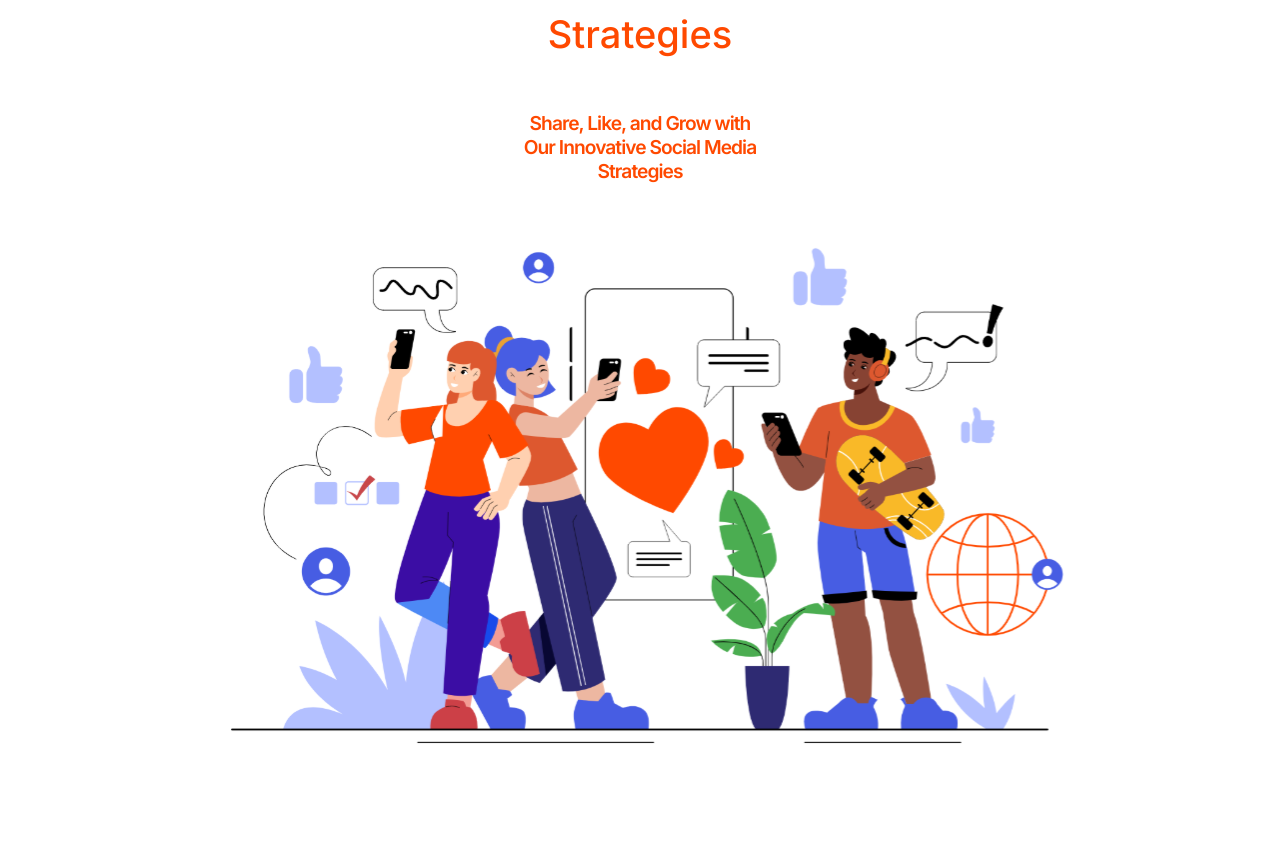
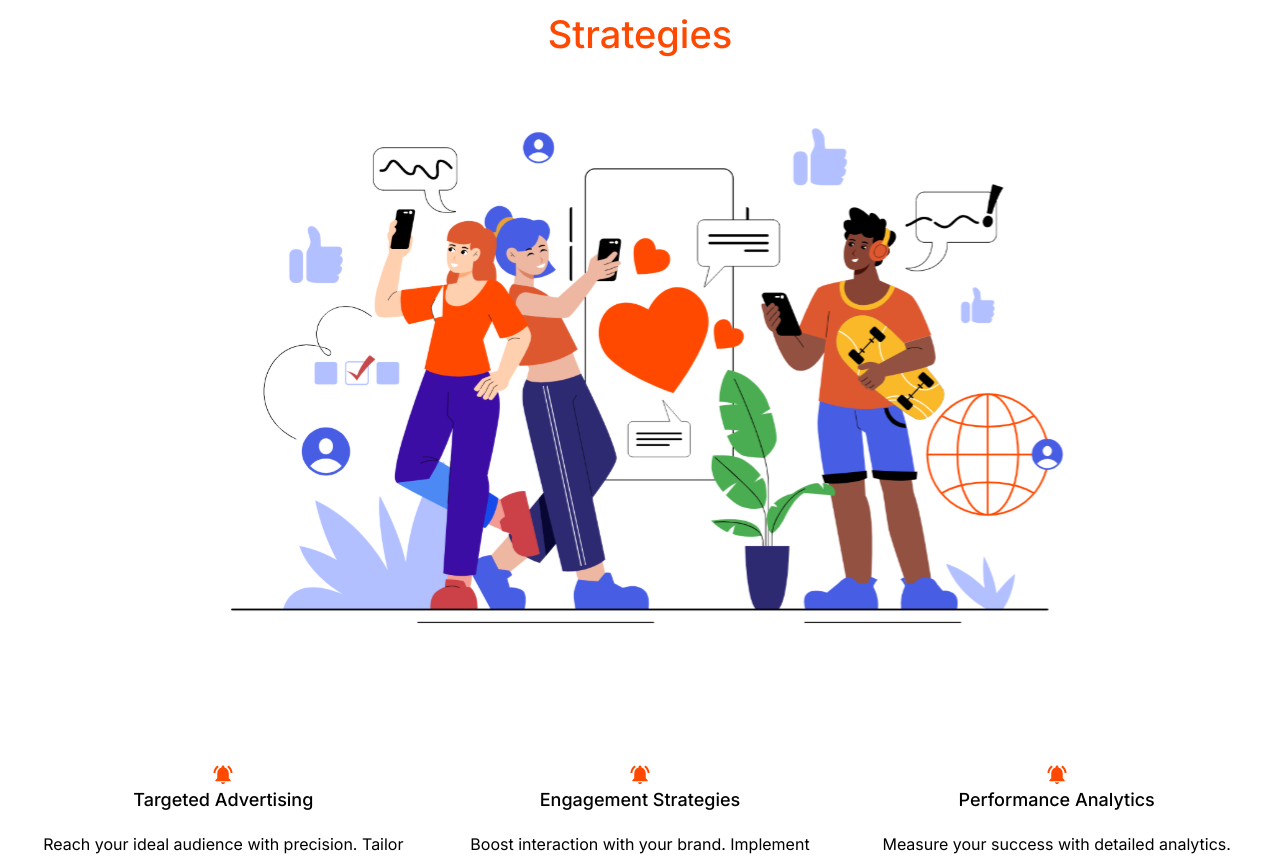
Before and after one commit to R67USD/media-landing-website, a Next.js app: page / in a window 1280 px wide. Shown: the part 977-1842 px from the top of the page. Built offline with nearby package versions, Linux system fonts and the light colour scheme.

Commit message:
fix: removing mobile content from desktop.

```diff
--- a/src/app/_components/HomeMainSection.tsx
+++ b/src/app/_components/HomeMainSection.tsx
@@ -20,7 +20,7 @@ const HomeMainSection = () => {
           lineHeight: "normal",
           letterSpacing: "-0.06rem",
         }}
-        className="text-[38px] font-[500] text-primary-orange mt-12 w-[80%] text-center"
+        className="sm:hidden text-[38px] font-[500] text-primary-orange mt-12 w-[80%] text-center"
       >
         <div className="">Share, Like, and Grow with</div>
         <div className="">Our Innovative Social Media</div>
```
